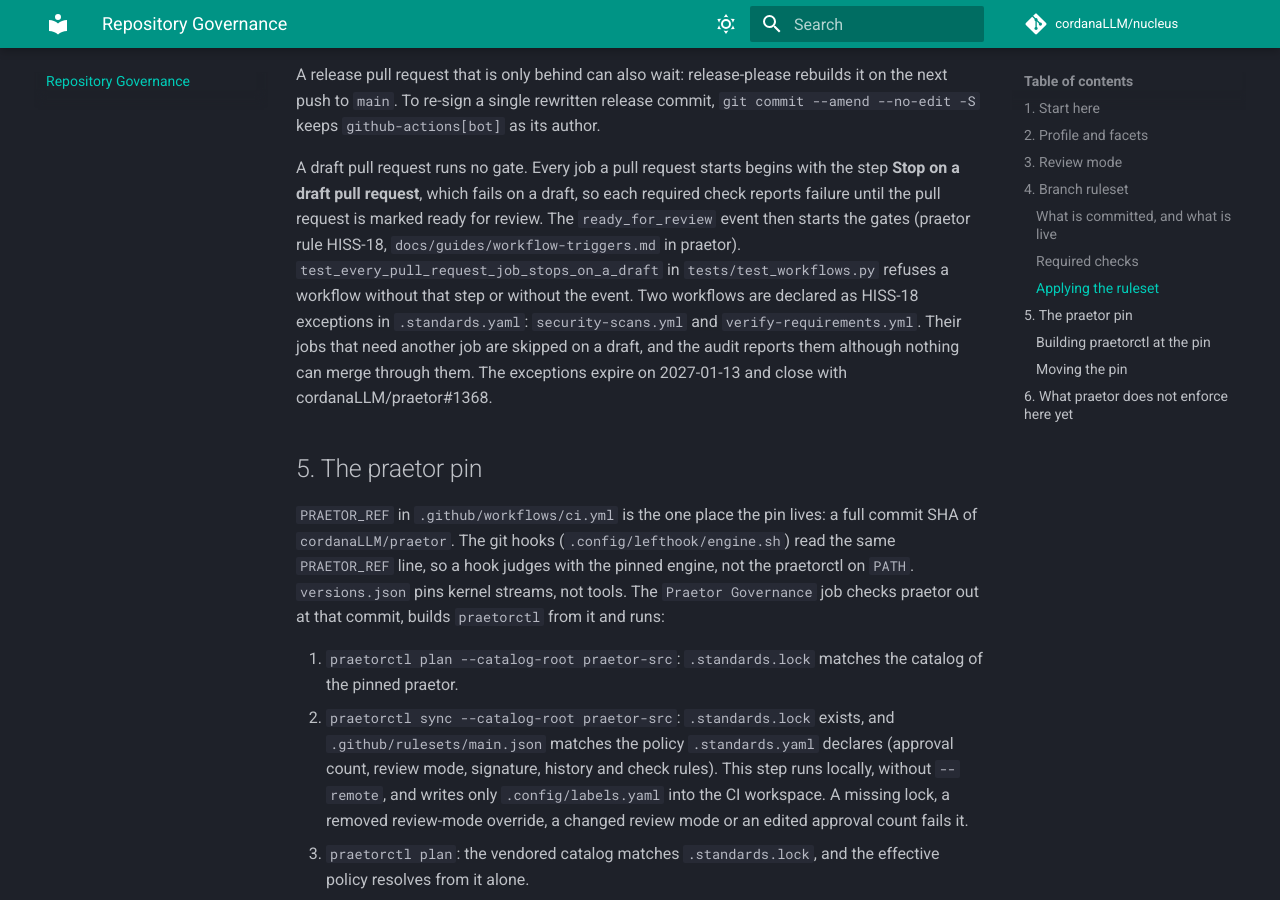
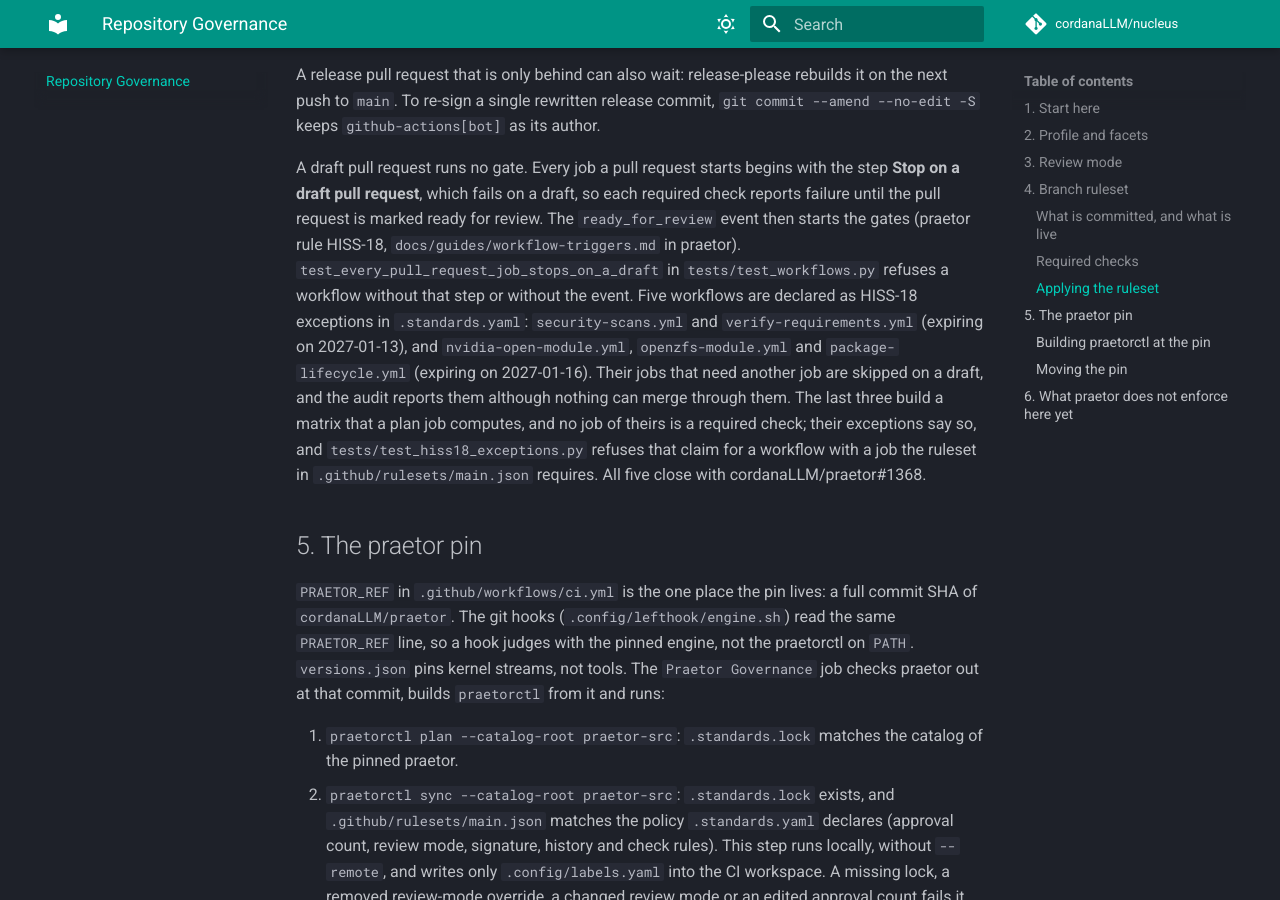
Before and after one commit to cordanaLLM/nucleus, an MkDocs documentation site: the page built from docs/repository-governance.md, in a window 1280 px wide and 900 px high, scrolled down 6027 px. Built offline with MkDocs 1.6.1 and Material for MkDocs 9.7.7, drawn with Linux system fonts in a browser that asks for light colours; comment, search, counter and statistics services are not loaded.

Commit message:
chore(ci): except the plan-matrix workflows from HISS-18 until praetor#1368
The audit reports nvidia-open-module.yml, openzfs-module.yml and
package-lifecycle.yml because their matrix job needs a plan job that
stops on a draft, so the matrix job is skipped there. Every job begins
with the draft step and none is a required check, so nothing merges
through the skip; the matrix needs the plan, so the need stays.

Declare category A exceptions for 90 days from 2026-10-18, as for
security-scans.yml and verify-requirements.yml. Their reason states
that no job is required, and tests/test_hiss18_exceptions.py refuses
that claim for a workflow whose job the main ruleset requires.

Closes #202

Signed-off-by: lusoris <lusoris@proton.me>

```diff
--- a/docs/repository-governance.md
+++ b/docs/repository-governance.md
@@ -225,10 +225,14 @@
 until the pull request is marked ready for review. The `ready_for_review` event then starts the
 gates (praetor rule HISS-18, `docs/guides/workflow-triggers.md` in praetor).
 `test_every_pull_request_job_stops_on_a_draft` in `tests/test_workflows.py` refuses a workflow
-without that step or without the event. Two workflows are declared as HISS-18 exceptions in
-`.standards.yaml`: `security-scans.yml` and `verify-requirements.yml`. Their jobs that need
-another job are skipped on a draft, and the audit reports them although nothing can merge
-through them. The exceptions expire on 2027-01-13 and close with cordanaLLM/praetor#1368.
+without that step or without the event. Five workflows are declared as HISS-18 exceptions in
+`.standards.yaml`: `security-scans.yml` and `verify-requirements.yml` (expiring on 2027-01-13),
+and `nvidia-open-module.yml`, `openzfs-module.yml` and `package-lifecycle.yml` (expiring on
+2027-01-16). Their jobs that need another job are skipped on a draft, and the audit reports them
+although nothing can merge through them. The last three build a matrix that a plan job computes,
+and no job of theirs is a required check; their exceptions say so, and
+`tests/test_hiss18_exceptions.py` refuses that claim for a workflow with a job the ruleset in
+`.github/rulesets/main.json` requires. All five close with cordanaLLM/praetor#1368.
 
 ## 5. The praetor pin
 
```
Also changed, not shown: .standards.yaml (+21 -0 lines), 1 other file.
